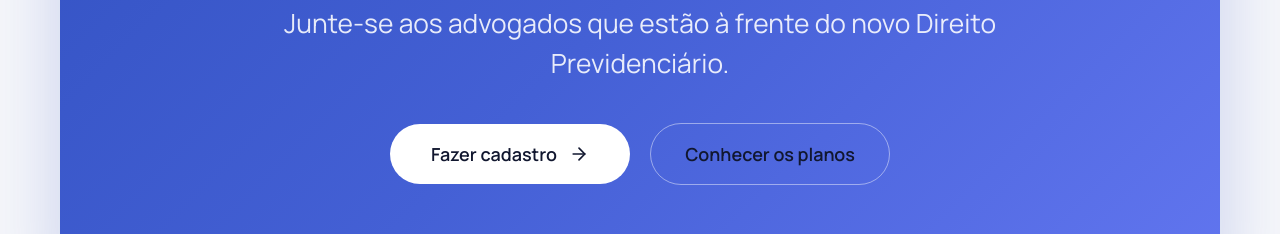
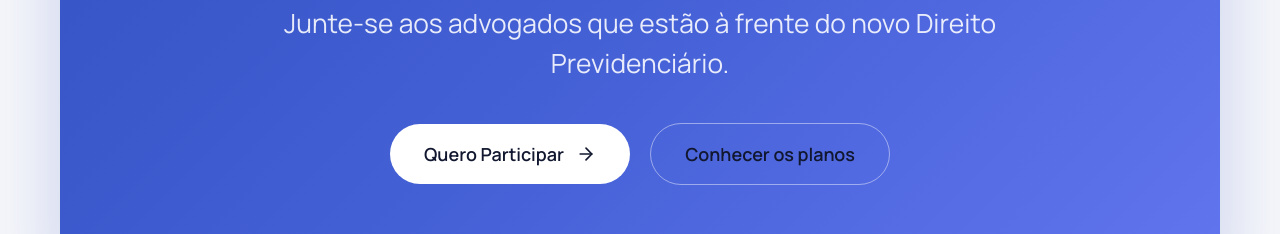
Before and after one commit to IPz051/InstitutoEsc_LandingPage-Front-End, a Next.js app: page / in a window 1280 px wide. Shown: the part 9320-9554 px from the top of the page. Built offline with nearby package versions, Linux system fonts and the light colour scheme; no server answers.

Commit message:
Alterado nome na CTA para: Quero Participar

```diff
--- a/src/components/landing/final-cta-section.tsx
+++ b/src/components/landing/final-cta-section.tsx
@@ -30,7 +30,7 @@ export function FinalCtaSection() {
                 href="/cadastro"
                 className="inline-flex min-w-[240px] items-center justify-center gap-3 rounded-full bg-white px-8 py-4 text-lg font-semibold text-[var(--primary)] transition hover:bg-[#f4f7ff]"
               >
-                Fazer cadastro
+                Quero Participar
                 <ArrowRight className="h-5 w-5" />
               </Link>
 
```
